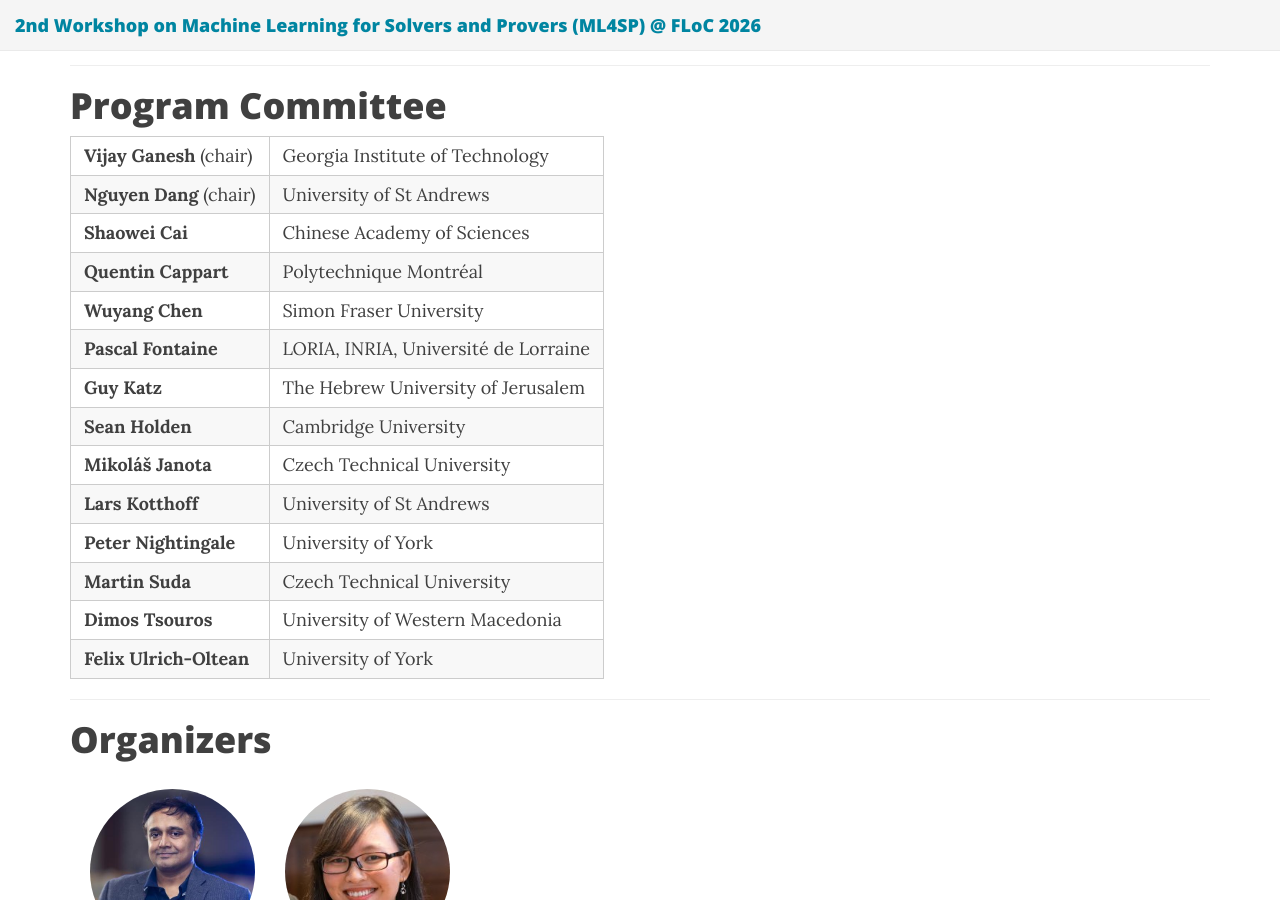
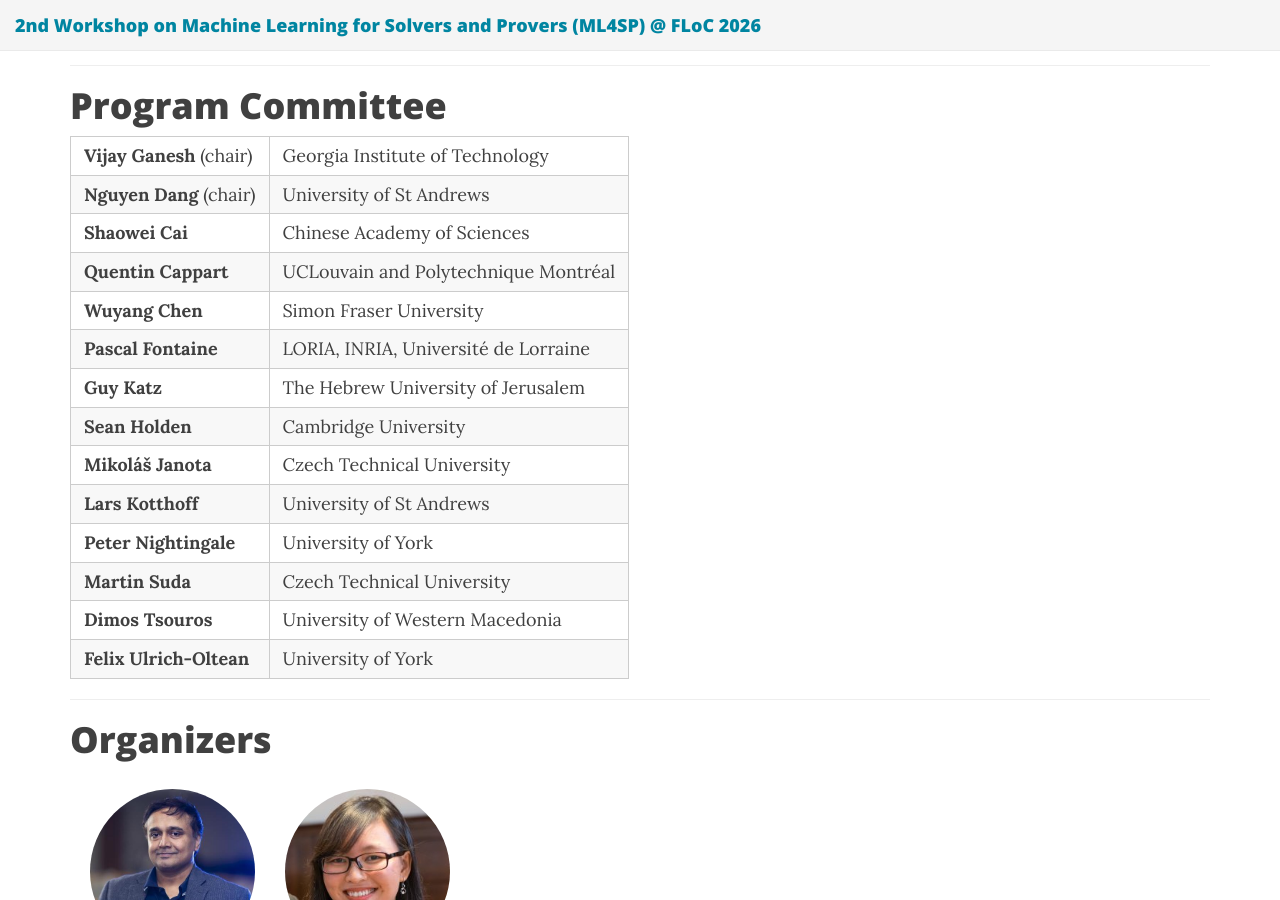
Before and after one commit to ml4sp/ml4sp.github.io, a Jekyll site: the page built from index.md, in a window 1280 px wide and 900 px high, scrolled down 2086 px. Built offline with Jekyll 4.4.1, drawn with Linux system fonts in a browser that asks for light colours; nearby versions of some CDN libraries.

Commit message:
Update affiliation for Quentin Cappart

```diff
--- a/index.md
+++ b/index.md
@@ -142,7 +142,7 @@ TBA
 | **Vijay Ganesh** (chair) | Georgia Institute of Technology |
 | **Nguyen Dang** (chair) | University of St Andrews |
 | **Shaowei Cai** | Chinese Academy of Sciences |
-| **Quentin Cappart** | Polytechnique Montréal |
+| **Quentin Cappart** | UCLouvain and Polytechnique Montréal |
 | **Wuyang Chen** | Simon Fraser University |
 | **Pascal Fontaine** | LORIA, INRIA, Université de Lorraine |
 | **Guy Katz** |	The Hebrew University of Jerusalem |
```
